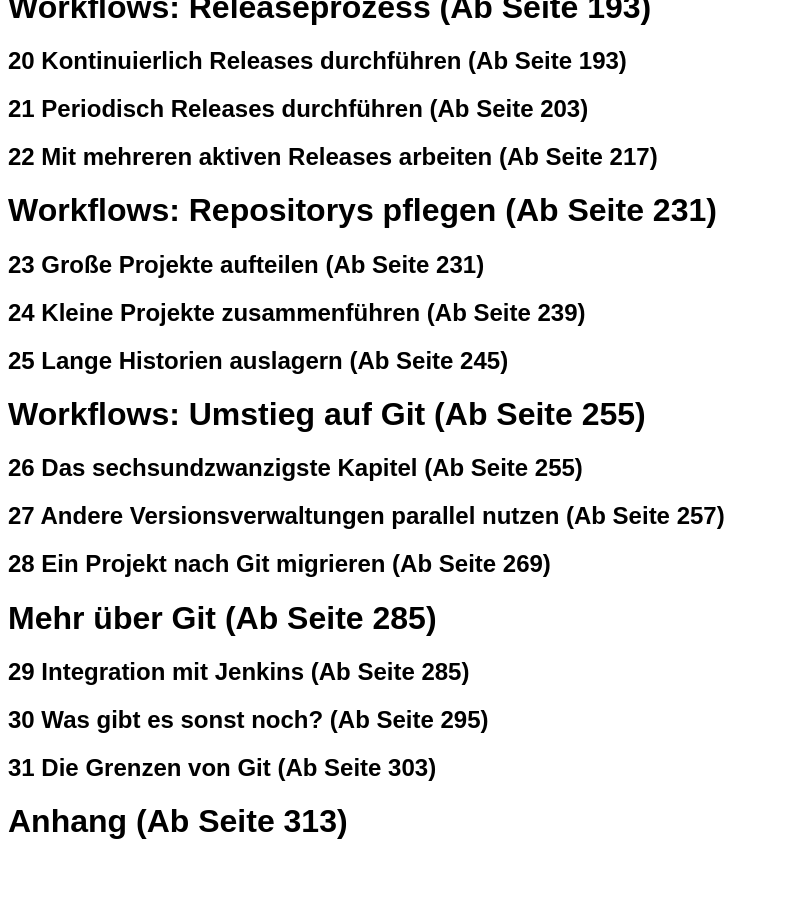
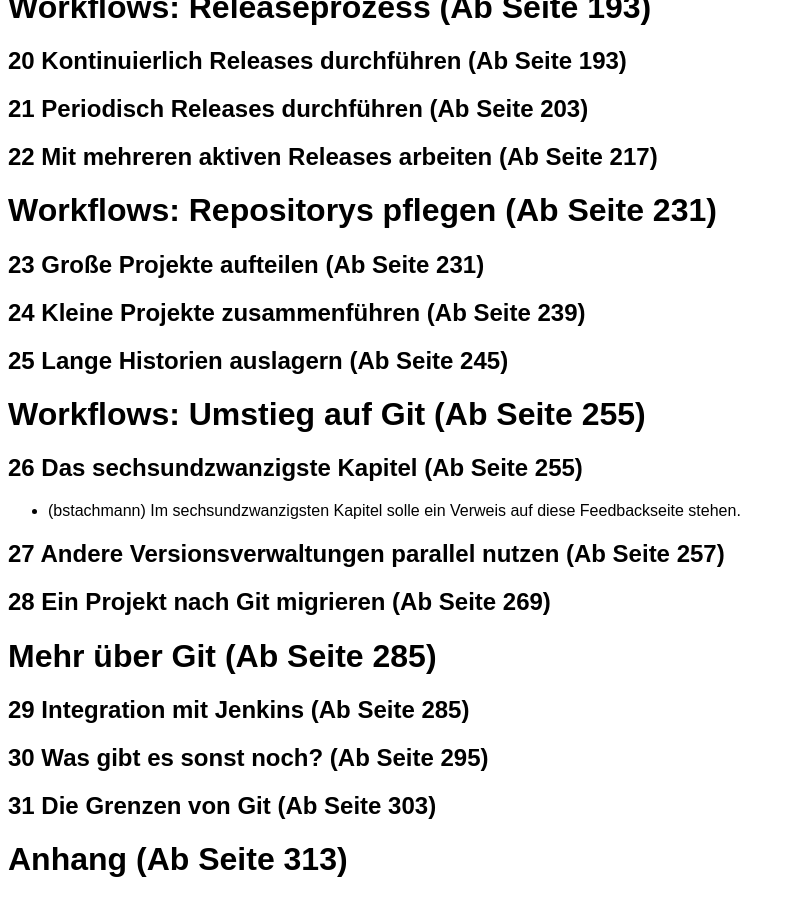
Before and after one commit to kapitel26/gitbuch-feedback, a Jekyll site: the page built from feedback-git-buch-auflage-3.md, in a window 1280 px wide and 900 px high, scrolled down 1463 px. Shown: the whole window, without its empty margins (0-791 px from the left). Built offline with Jekyll 4.4.1, drawn with Linux system fonts in a browser that asks for light colours; before the commit the page ends 2325 px from its top, so only the background shows below that.

Commit message:
Update feedback-git-buch-auflage-3.md

```diff
--- a/feedback-git-buch-auflage-3.md
+++ b/feedback-git-buch-auflage-3.md
@@ -80,6 +80,8 @@ Verbesserungsvorschläge tragt ihr einfach unterhalb der passenden Kapitelübers
 
 ## 26 Das sechsundzwanzigste Kapitel (Ab Seite 255)
 
+ * (bstachmann) Im sechsundzwanzigsten Kapitel solle ein Verweis auf diese Feedbackseite stehen.
+
 ## 27 Andere Versionsverwaltungen parallel nutzen (Ab Seite 257)
 
 ## 28 Ein Projekt nach Git migrieren (Ab Seite 269)
```
